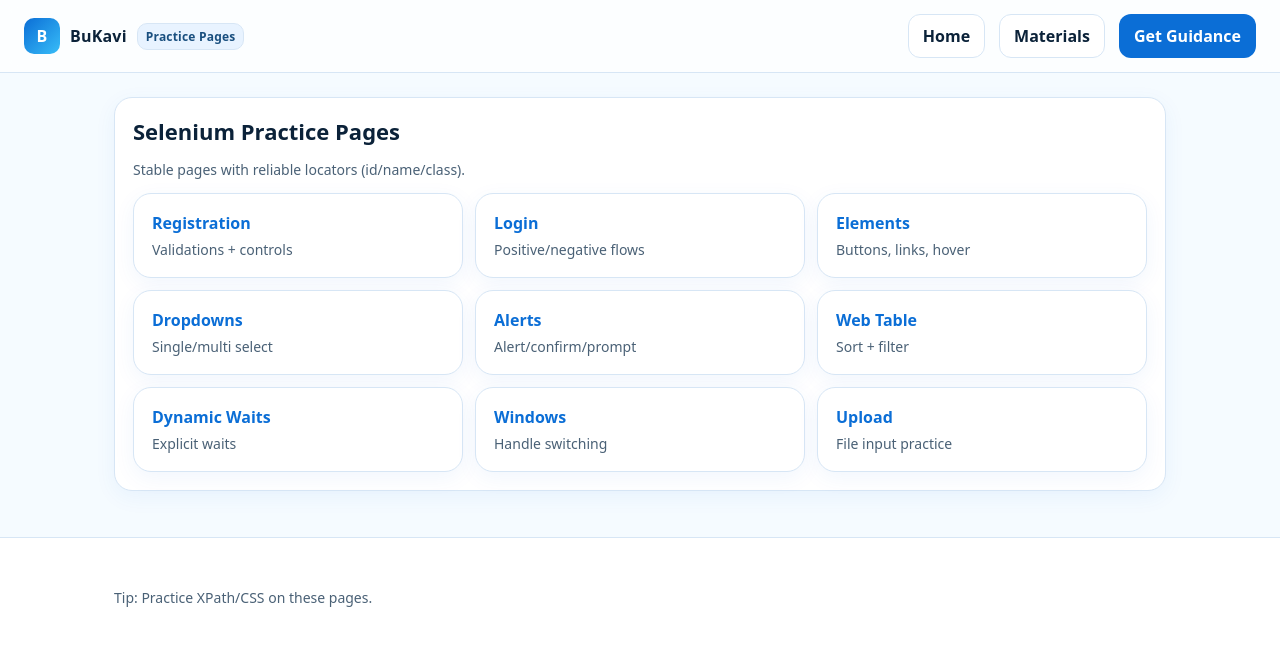
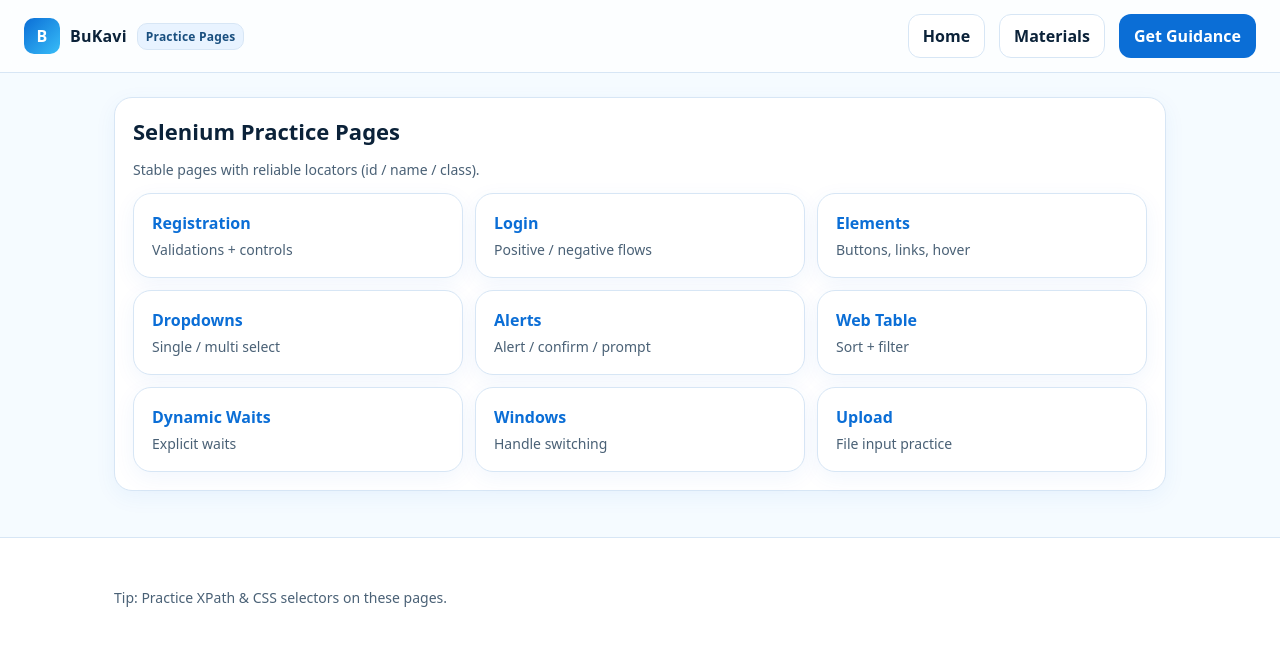
Before and after one commit to KarthickTrainer/bukavi, a plain HTML site: page index.html in a window 1280 px wide. Drawn offline with Linux system fonts and the light colour scheme.

Commit message:
Update index.html

```diff
--- a/index.html
+++ b/index.html
@@ -1,16 +1,90 @@
-<!doctype html><html lang="en"><head><meta charset="utf-8"/><meta name="viewport" content="width=device-width,initial-scale=1"/><title>Practice Pages | BuKavi</title><link rel="stylesheet" href="/assets/style.css"/></head><body>
-<header class="nav"><div class="brand"><div class="logo">B</div><div>BuKavi</div><span class="badge">Practice Pages</span></div>
-<nav class="navlinks"><a class="btn" href="/">Home</a><a class="btn" href="/materials.html">Materials</a><a class="btn primary" href="/contact.html">Get Guidance</a></nav></header>
-<main class="container"><div class="card"><h1 class="section-title">Selenium Practice Pages</h1><p class="small">Stable pages with reliable locators (id/name/class).</p>
-<div class="list" style="margin-top:14px">
-<a class="card item" href="/practice/registration.html"><div class="title">Registration</div><div class="desc">Validations + controls</div></a>
-<a class="card item" href="/practice/login.html"><div class="title">Login</div><div class="desc">Positive/negative flows</div></a>
-<a class="card item" href="/practice/elements.html"><div class="title">Elements</div><div class="desc">Buttons, links, hover</div></a>
-<a class="card item" href="/practice/dropdowns.html"><div class="title">Dropdowns</div><div class="desc">Single/multi select</div></a>
-<a class="card item" href="/practice/alerts.html"><div class="title">Alerts</div><div class="desc">Alert/confirm/prompt</div></a>
-<a class="card item" href="/practice/table.html"><div class="title">Web Table</div><div class="desc">Sort + filter</div></a>
-<a class="card item" href="/practice/dynamic.html"><div class="title">Dynamic Waits</div><div class="desc">Explicit waits</div></a>
-<a class="card item" href="/practice/windows.html"><div class="title">Windows</div><div class="desc">Handle switching</div></a>
-<a class="card item" href="/practice/upload.html"><div class="title">Upload</div><div class="desc">File input practice</div></a>
-</div></div></main>
-<footer class="footer"><div class="container small">Tip: Practice XPath/CSS on these pages.</div></footer></body></html>
+<!doctype html>
+<html lang="en">
+<head>
+  <meta charset="utf-8"/>
+  <meta name="viewport" content="width=device-width,initial-scale=1"/>
+  <title>Practice Pages | BuKavi</title>
+
+  <!-- Correct relative path for GitHub Pages project site -->
+  <link rel="stylesheet" href="../assets/style.css"/>
+</head>
+
+<body>
+<header class="nav">
+  <div class="brand">
+    <div class="logo">B</div>
+    <div>BuKavi</div>
+    <span class="badge">Practice Pages</span>
+  </div>
+
+  <nav class="navlinks">
+    <a class="btn" href="../">Home</a>
+    <a class="btn" href="../materials.html">Materials</a>
+    <a class="btn primary" href="../contact.html">Get Guidance</a>
+  </nav>
+</header>
+
+<main class="container">
+  <div class="card">
+    <h1 class="section-title">Selenium Practice Pages</h1>
+    <p class="small">Stable pages with reliable locators (id / name / class).</p>
+
+    <div class="list" style="margin-top:14px">
+
+      <a class="card item" href="./registration.html">
+        <div class="title">Registration</div>
+        <div class="desc">Validations + controls</div>
+      </a>
+
+      <a class="card item" href="./login.html">
+        <div class="title">Login</div>
+        <div class="desc">Positive / negative flows</div>
+      </a>
+
+      <a class="card item" href="./elements.html">
+        <div class="title">Elements</div>
+        <div class="desc">Buttons, links, hover</div>
+      </a>
+
+      <a class="card item" href="./dropdowns.html">
+        <div class="title">Dropdowns</div>
+        <div class="desc">Single / multi select</div>
+      </a>
+
+      <a class="card item" href="./alerts.html">
+        <div class="title">Alerts</div>
+        <div class="desc">Alert / confirm / prompt</div>
+      </a>
+
+      <a class="card item" href="./table.html">
+        <div class="title">Web Table</div>
+        <div class="desc">Sort + filter</div>
+      </a>
+
+      <a class="card item" href="./dynamic.html">
+        <div class="title">Dynamic Waits</div>
+        <div class="desc">Explicit waits</div>
+      </a>
+
+      <a class="card item" href="./windows.html">
+        <div class="title">Windows</div>
+        <div class="desc">Handle switching</div>
+      </a>
+
+      <a class="card item" href="./upload.html">
+        <div class="title">Upload</div>
+        <div class="desc">File input practice</div>
+      </a>
+
+    </div>
+  </div>
+</main>
+
+<footer class="footer">
+  <div class="container small">
+    Tip: Practice XPath & CSS selectors on these pages.
+  </div>
+</footer>
+
+</body>
+</html>
```
